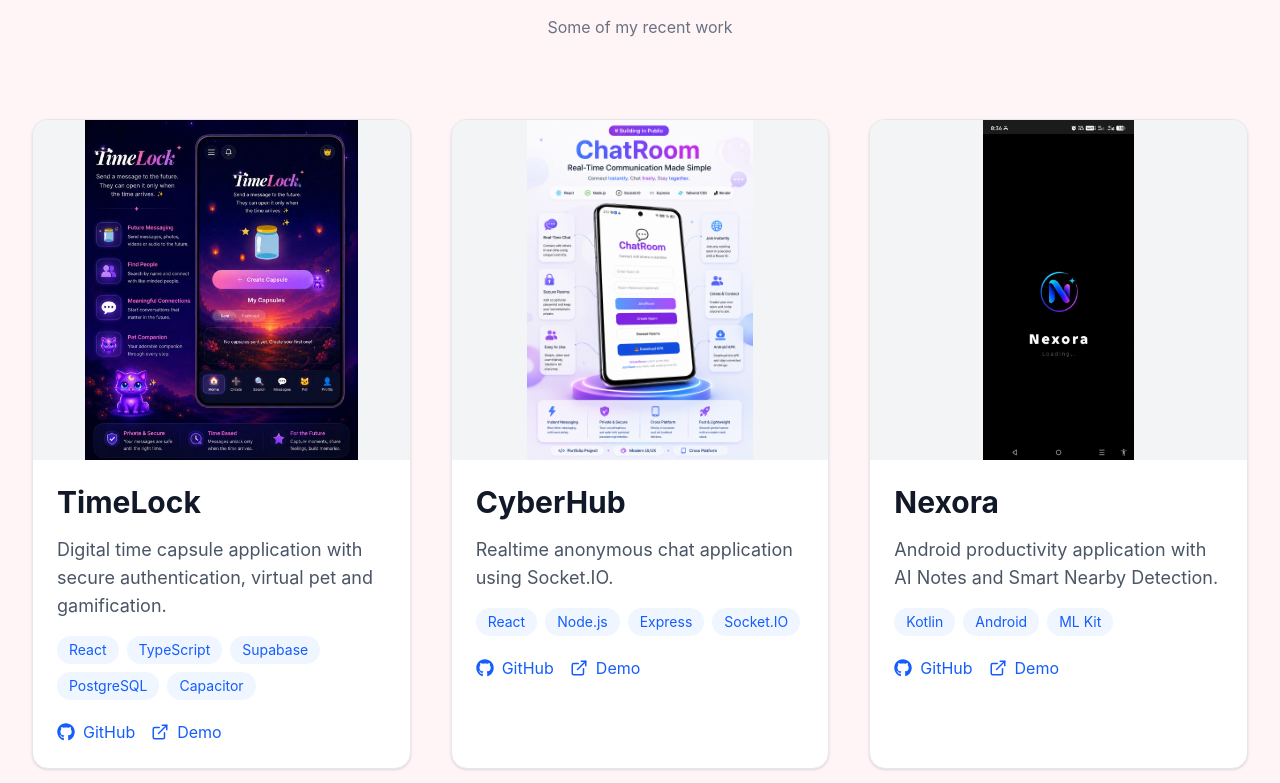
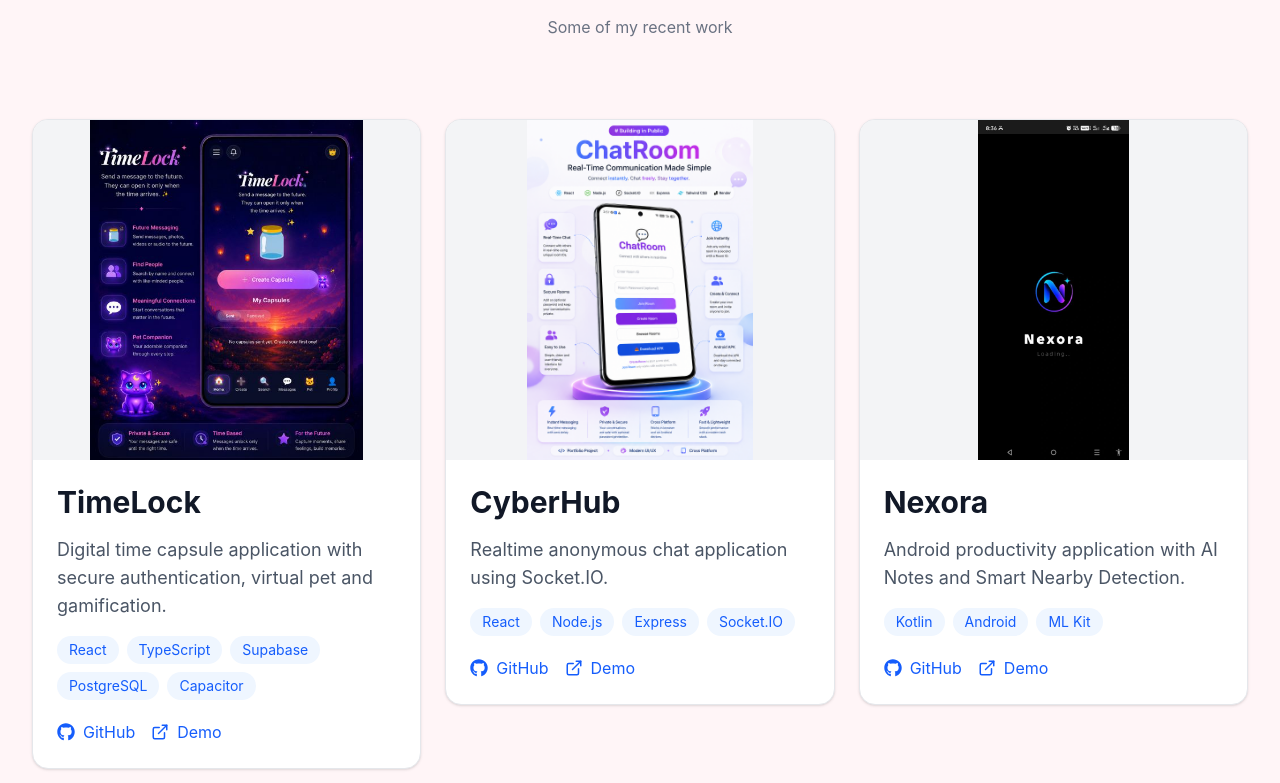
Before and after one commit to dhanasekar8363-lab/portfolio, a React app: page / in a window 1280 px wide. Shown: the part 1297-2080 px from the top of the page. Built offline with nearby package versions, Linux system fonts and the light colour scheme; the HTML template or start-up script is replaced by a standard one.

Commit message:
latest changes

```diff
--- a/src/components/Projects.tsx
+++ b/src/components/Projects.tsx
@@ -17,13 +17,34 @@ export default function Projects() {
           Some of my recent work
         </p>
 
-        <div className="grid md:grid-cols-2 lg:grid-cols-3 gap-10 mt-20">
+        <div
+          className="
+            flex
+            gap-6
+            overflow-x-auto
+            snap-x
+            snap-mandatory
+            lg:grid
+            lg:grid-cols-3
+            lg:overflow-visible
+            pb-4
+            mt-20
+          "
+        >
 
           {projects.map((project) => (
-            <ProjectCard
+            <div
               key={project.title}
-              {...project}
-            />
+              className="
+                snap-center
+                flex-shrink-0
+                w-[90vw]
+                sm:w-[420px]
+                lg:w-auto
+              "
+            >
+              <ProjectCard {...project} />
+            </div>
           ))}
 
         </div>
--- a/src/index.css
+++ b/src/index.css
@@ -14,3 +14,12 @@ body{
 *{
   box-sizing:border-box;
 }
+
+/* Hide horizontal scrollbar */
+::-webkit-scrollbar {
+  display: none;
+}
+
+* {
+  scrollbar-width: none;
+}
```
